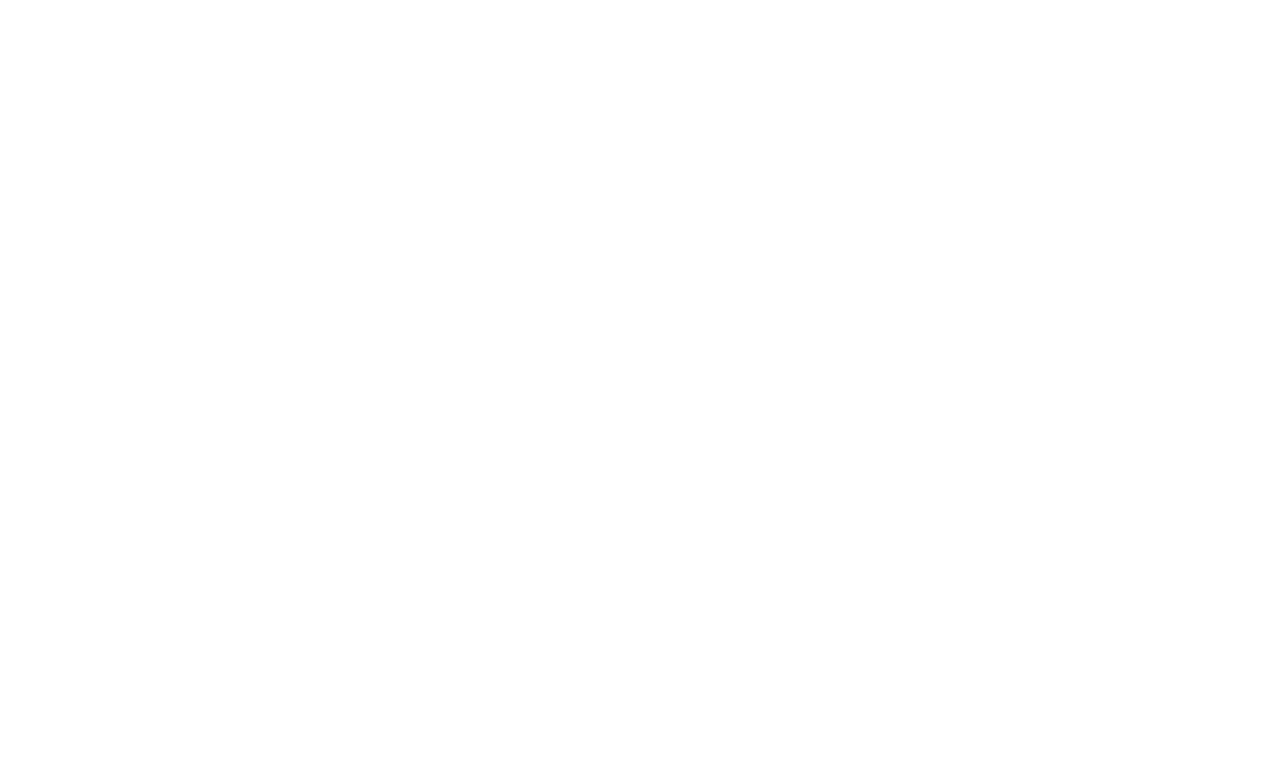
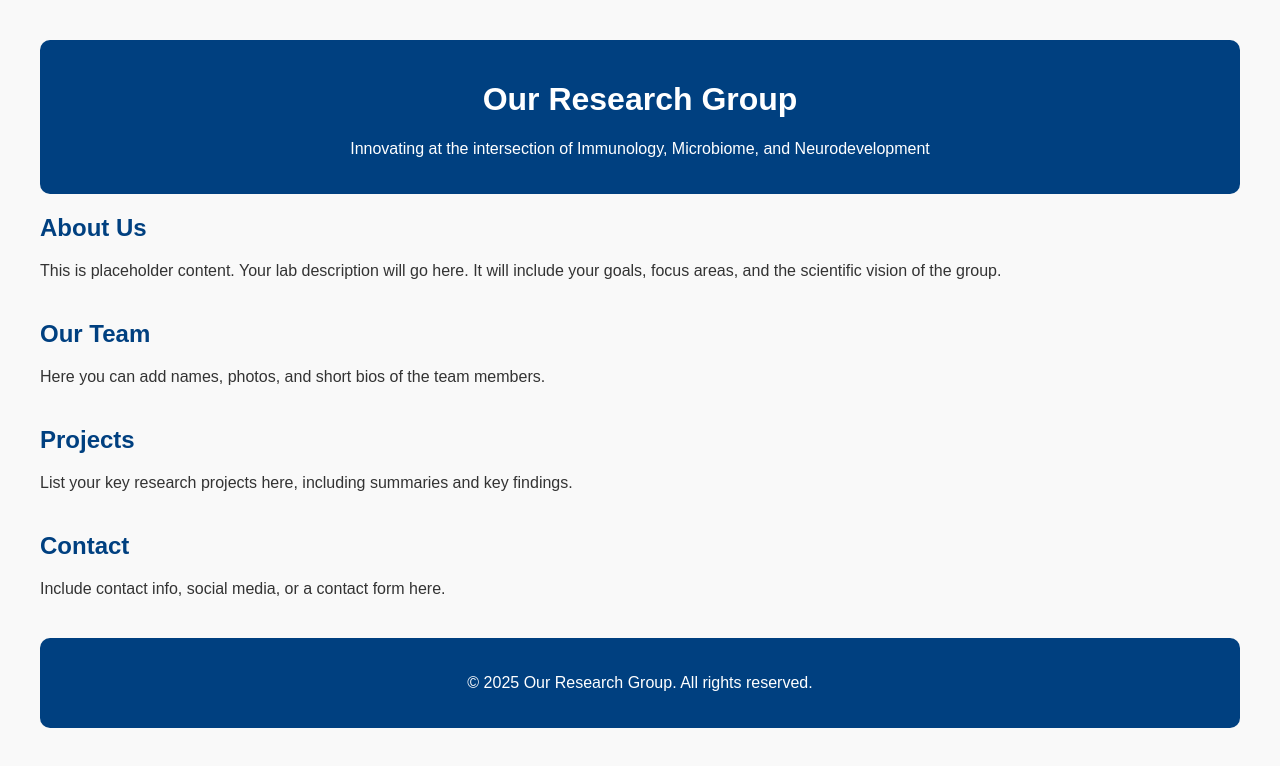
Before and after one commit to burkhon05/chemistry-and-bio-lab, a plain HTML site: page index.html in a window 1280 px wide. Drawn offline with Linux system fonts and the light colour scheme.

Commit message:
Add files via upload

```diff
--- a/index.html
+++ b/index.html
@@ -1,10 +1,58 @@
-<!doctype html>
-<html>
-  <head>
-    <meta charset="utf-8" />
-    <title>Content Manager</title>
-  </head>
-  <body>
-    <script src="https://unpkg.com/netlify-cms@^2.0.0/dist/netlify-cms.js"></script>
-  </body>
+<!DOCTYPE html>
+<html lang="en">
+<head>
+    <meta charset="UTF-8">
+    <title>Our Research Lab</title>
+    <style>
+        body {
+            font-family: Arial, sans-serif;
+            margin: 40px;
+            background: #f9f9f9;
+            color: #333;
+        }
+        header, footer {
+            text-align: center;
+            padding: 20px;
+            background: #004080;
+            color: white;
+            border-radius: 10px;
+        }
+        main {
+            margin-top: 20px;
+        }
+        section {
+            margin-bottom: 40px;
+        }
+        h2 {
+            color: #004080;
+        }
+    </style>
+</head>
+<body>
+    <header>
+        <h1>Our Research Group</h1>
+        <p>Innovating at the intersection of Immunology, Microbiome, and Neurodevelopment</p>
+    </header>
+    <main>
+        <section>
+            <h2>About Us</h2>
+            <p>This is placeholder content. Your lab description will go here. It will include your goals, focus areas, and the scientific vision of the group.</p>
+        </section>
+        <section>
+            <h2>Our Team</h2>
+            <p>Here you can add names, photos, and short bios of the team members.</p>
+        </section>
+        <section>
+            <h2>Projects</h2>
+            <p>List your key research projects here, including summaries and key findings.</p>
+        </section>
+        <section>
+            <h2>Contact</h2>
+            <p>Include contact info, social media, or a contact form here.</p>
+        </section>
+    </main>
+    <footer>
+        <p>© 2025 Our Research Group. All rights reserved.</p>
+    </footer>
+</body>
 </html>
```
